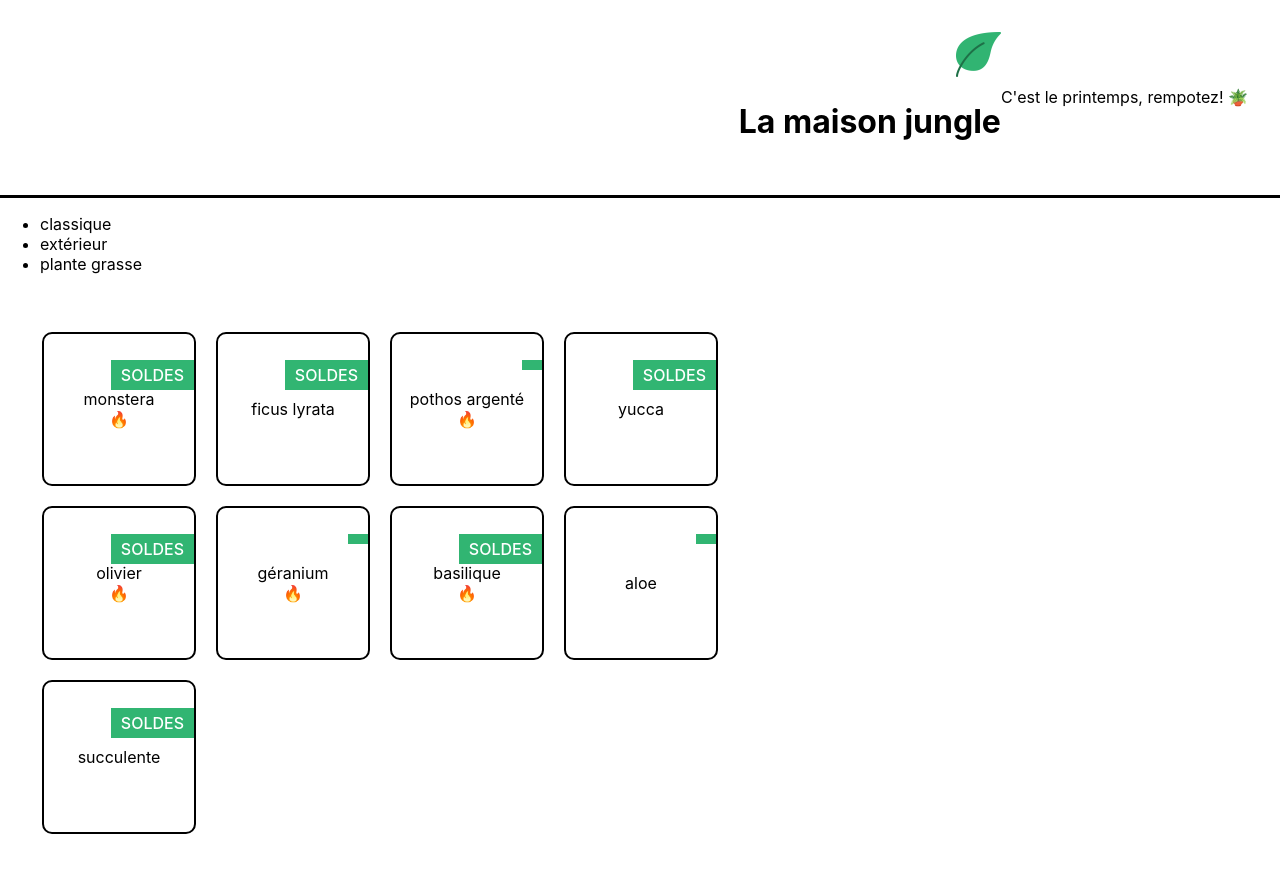
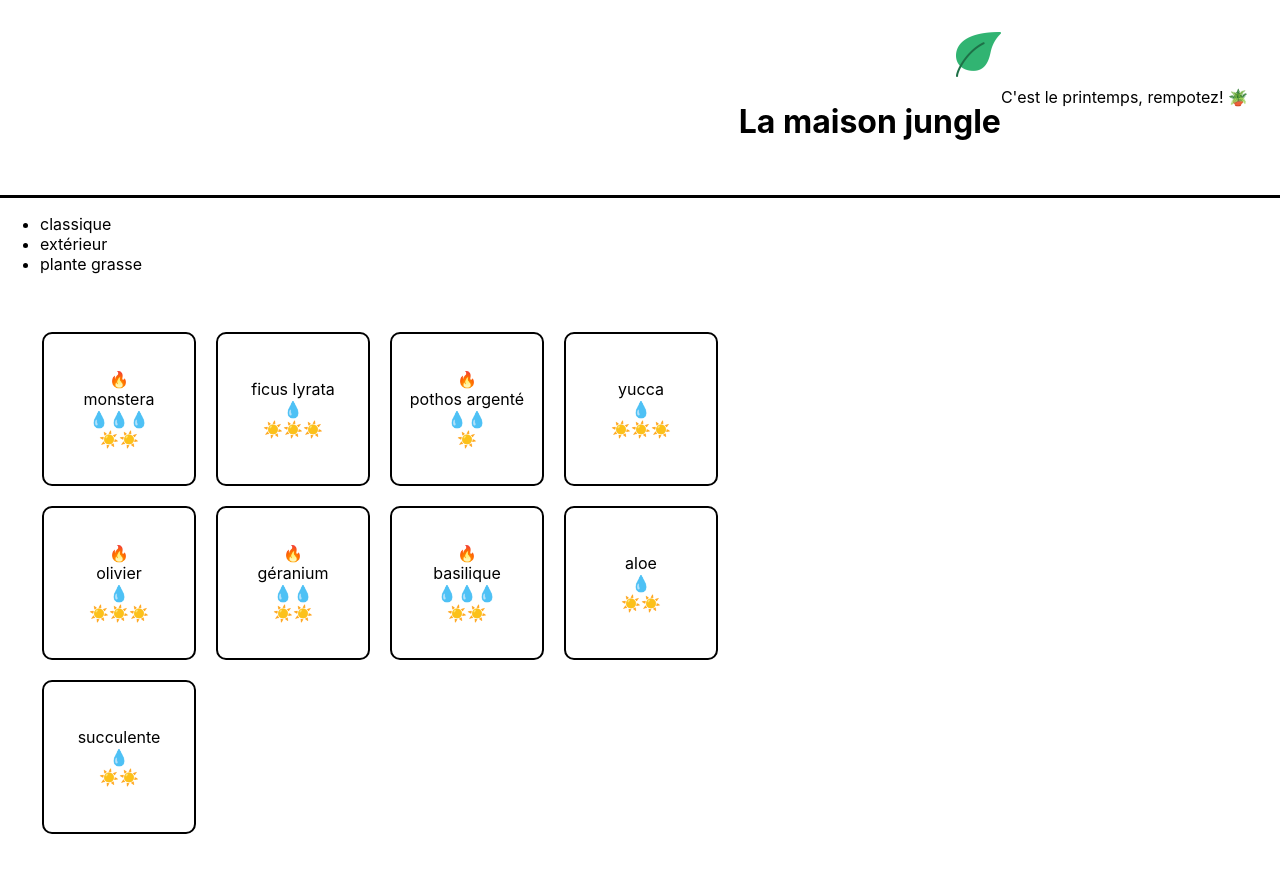
Before and after one commit to Fadddddd/ReactPlants, a React (Create React App) app in the folder la-maison-jungle/: page / in a window 1280 px wide. Shown: the top 872 px of the page. Built offline with nearby package versions, Linux system fonts and the light colour scheme.

Commit message:
ajout props besoin eau/soleil

```diff
--- /dev/null
+++ b/la-maison-jungle/src/components/CareScale.js
@@ -0,0 +1,17 @@
+function CareScale({ scaleValue, careType }) {
+  const range = [1, 2, 3];
+
+  const scaleType = careType === "light" ? "☀️" : "💧";
+
+  return (
+    <div>
+      {range.map((rangeElem) =>
+        scaleValue >= rangeElem ? (
+          <span key={rangeElem.toString()}>{scaleType}</span>
+        ) : null
+      )}
+    </div>
+  );
+}
+
+export default CareScale;
--- a/la-maison-jungle/src/components/ShoppingList.js
+++ b/la-maison-jungle/src/components/ShoppingList.js
@@ -1,5 +1,6 @@
 import { plantList } from "../datas/plantList";
 import "../styles/ShoppingLists.css";
+import CareScale from "./CareScale";
 
 function ShoppingList() {
   const categories = plantList.reduce(
@@ -18,10 +19,13 @@
       <ul className="lmj-plant-list">
         {plantList.map((plant) => (
           <li key={plant.id} className="lmj-plant-item">
-            {plant.name} {plant.isBestSale && <span>🔥</span>}
-            <p className="lmj-sales">
+            {plant.isBestSale && <span>🔥</span>}
+            {plant.name}
+            {/* <p className="lmj-sales">
               {plant.isSpecialOffer ? <span>SOLDES</span> : null}
-            </p>
+            </p> */}
+            <CareScale careType="water" scaleValue={plant.water} />
+            <CareScale careType="light" scaleValue={plant.light} />
           </li>
         ))}
       </ul>
--- a/la-maison-jungle/src/datas/plantList.js
+++ b/la-maison-jungle/src/datas/plantList.js
@@ -5,6 +5,8 @@
     id: "1ed",
     isBestSale: true,
     isSpecialOffer: true,
+    light: 2,
+    water: 3,
   },
   {
     name: "ficus lyrata",
@@ -12,6 +14,8 @@
     id: "2ab",
     isBestSale: false,
     isSpecialOffer: true,
+    light: 3,
+    water: 1,
   },
   {
     name: "pothos argenté",
@@ -19,6 +23,8 @@
     id: "3sd",
     isBestSale: true,
     isSpecialOffer: false,
+    light: 1,
+    water: 2,
   },
   {
     name: "yucca",
@@ -26,6 +32,8 @@
     id: "4kk",
     isBestSale: false,
     isSpecialOffer: true,
+    light: 3,
+    water: 1,
   },
   {
     name: "olivier",
@@ -33,6 +41,8 @@
     id: "5pl",
     isBestSale: true,
     isSpecialOffer: true,
+    light: 3,
+    water: 1,
   },
   {
     name: "géranium",
@@ -40,6 +50,8 @@
     id: "6uo",
     isBestSale: true,
     isSpecialOffer: false,
+    light: 2,
+    water: 2,
   },
   {
     name: "basilique",
@@ -47,6 +59,8 @@
     id: "7ie",
     isBestSale: true,
     isSpecialOffer: true,
+    light: 2,
+    water: 3,
   },
   {
     name: "aloe",
@@ -54,6 +68,8 @@
     id: "8fp",
     isBestSale: false,
     isSpecialOffer: false,
+    light: 2,
+    water: 1,
   },
   {
     name: "succulente",
@@ -61,5 +77,7 @@
     id: "9vn",
     isBestSale: false,
     isSpecialOffer: true,
+    light: 2,
+    water: 1,
   },
 ];
```
